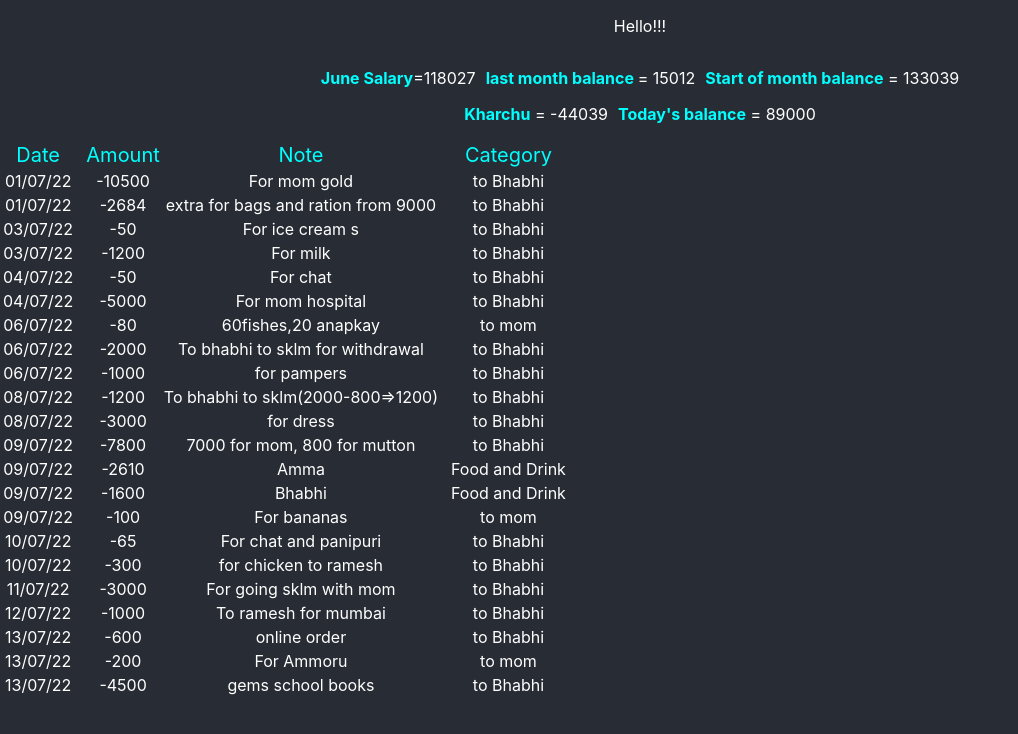
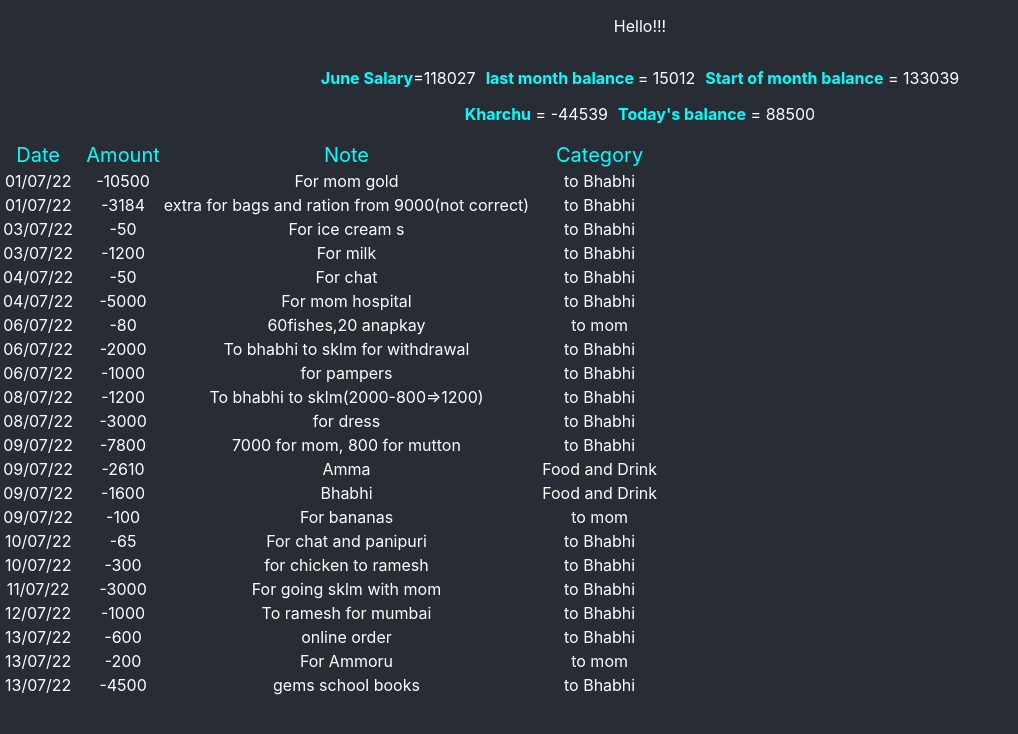
Before and after one commit to Perla-111/blnc1, a React (Create React App) app: page / in a window 1280 px wide. Shown: the top 734 px of the page, without its empty margins (0-1018 px from the left). Built offline with nearby package versions, Linux system fonts and the light colour scheme.

Commit message:
initial mvp sign off

```diff
--- a/src/App.css
+++ b/src/App.css
@@ -5,9 +5,10 @@
 
 .App-header {
   background-color: #282c34;
-  min-height: 100vh;
+  height: 100vh ;
 display: flex;
 flex-direction: column;
-min-width: 90vw;
+width: 100vw;
   color: white;
+  overflow-y: scroll;
 }
--- a/src/july.js
+++ b/src/july.js
@@ -9,8 +9,8 @@
     {
         "Date": "01/07/22",
         "Category": "to Bhabhi",
-        "Note": "extra for bags and ration from 9000",
-        "Amount": -2684
+        "Note": "extra for bags and ration from 9000(not correct)",
+        "Amount": -3184
     }
     ,{
         "Date": "03/07/22",
```
